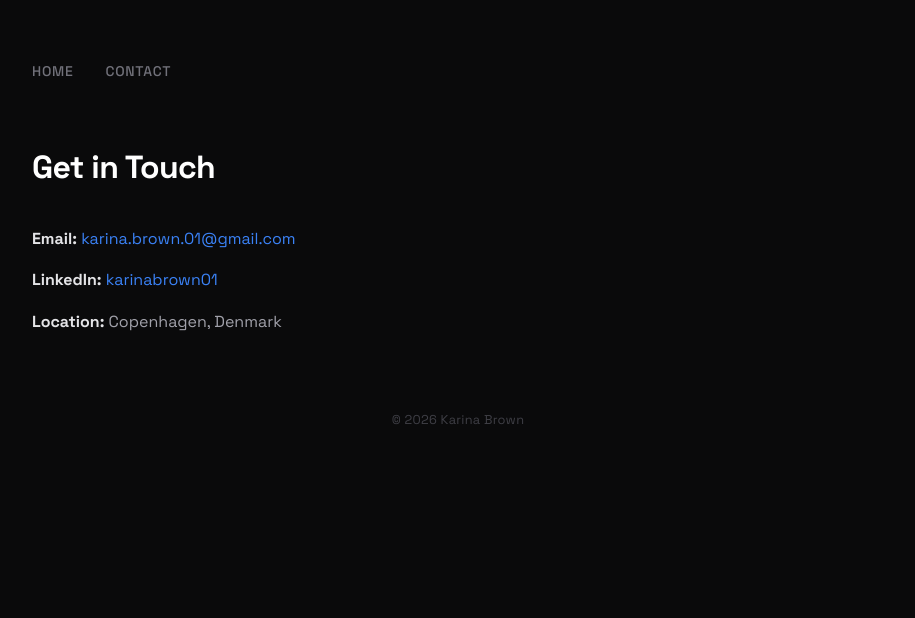
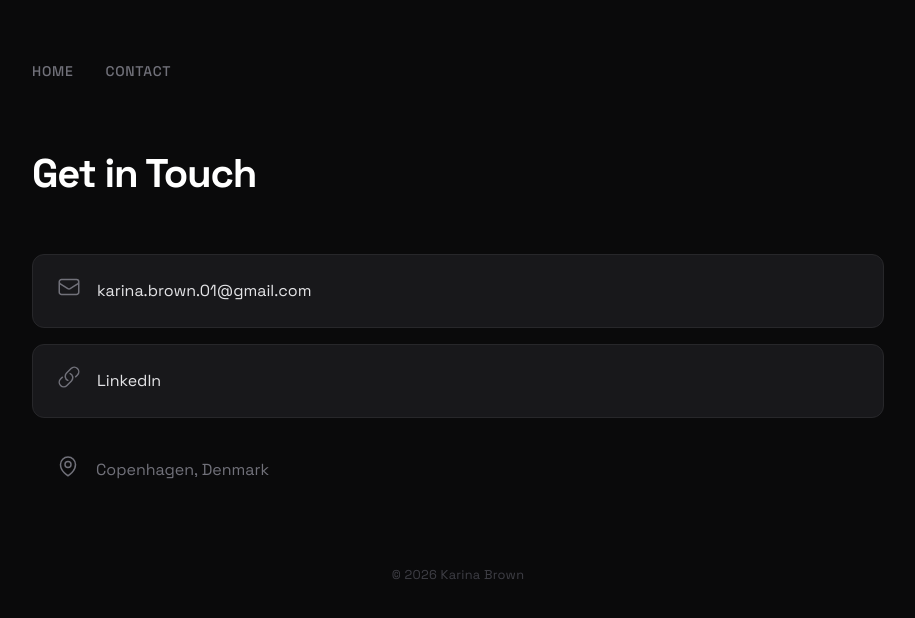
Before and after one commit to Karina01/personal-website, a Jekyll site: the page built from contact.md, in a window 1280 px wide. Shown: the top 618 px of the page, without its empty margins (182-1097 px from the left). Built offline with Jekyll 4.4.1, drawn with Linux system fonts in a browser that asks for light colours.

Commit message:
Restyle contact page for dark theme
- Card-style contact links with hover effects
- Minimalist line icons for email, LinkedIn, location
- Consistent styling with homepage

Co-Authored-By: Claude Opus 4.5 <noreply@anthropic.com>

```diff
--- a/_layouts/default.html
+++ b/_layouts/default.html
@@ -161,29 +161,63 @@
 
     /* Contact Page Styles */
     .contact-section h1 {
-      font-size: 2rem;
+      font-size: 2.5rem;
       font-weight: 700;
       color: #fff;
-      margin: 0 0 32px 0;
-      letter-spacing: -0.02em;
+      margin: 0 0 48px 0;
+      letter-spacing: -0.03em;
     }
 
-    .contact-section p {
-      margin: 0 0 16px 0;
-      color: #a1a1aa;
+    .contact-links {
+      display: flex;
+      flex-direction: column;
+      gap: 16px;
     }
 
-    .contact-section strong {
+    .contact-link {
+      display: flex;
+      align-items: center;
+      gap: 16px;
+      padding: 20px 24px;
+      background: #18181b;
+      border: 1px solid #27272a;
+      border-radius: 12px;
+      text-decoration: none;
       color: #e4e4e7;
+      transition: border-color 0.2s, background 0.2s;
     }
 
-    .contact-section a {
-      color: #3b82f6;
-      text-decoration: none;
+    .contact-link:hover {
+      border-color: #3b82f6;
+      background: #1c1c1f;
     }
 
-    .contact-section a:hover {
-      text-decoration: underline;
+    .contact-link .icon {
+      color: #71717a;
+    }
+
+    .contact-link .icon svg {
+      width: 24px;
+      height: 24px;
+      stroke-width: 1.5;
+    }
+
+    .contact-link span {
+      font-size: 1rem;
+    }
+
+    .contact-info {
+      display: flex;
+      align-items: center;
+      gap: 16px;
+      padding: 20px 24px;
+      color: #71717a;
+    }
+
+    .contact-info .icon svg {
+      width: 24px;
+      height: 24px;
+      stroke-width: 1.5;
     }
 
     /* Responsive Design */
--- a/contact.md
+++ b/contact.md
@@ -5,7 +5,34 @@ title: Contact
 
 <div class="contact-section">
   <h1>Get in Touch</h1>
-  <p><strong>Email:</strong> <a href="mailto:karina.brown.01@gmail.com">karina.brown.01@gmail.com</a></p>
-  <p><strong>LinkedIn:</strong> <a href="https://www.linkedin.com/in/karinabrown01" target="_blank">karinabrown01</a></p>
-  <p><strong>Location:</strong> Copenhagen, Denmark</p>
+
+  <div class="contact-links">
+    <a href="mailto:karina.brown.01@gmail.com" class="contact-link">
+      <span class="icon">
+        <svg xmlns="http://www.w3.org/2000/svg" fill="none" viewBox="0 0 24 24" stroke="currentColor">
+          <path stroke-linecap="round" stroke-linejoin="round" d="M21.75 6.75v10.5a2.25 2.25 0 01-2.25 2.25h-15a2.25 2.25 0 01-2.25-2.25V6.75m19.5 0A2.25 2.25 0 0019.5 4.5h-15a2.25 2.25 0 00-2.25 2.25m19.5 0v.243a2.25 2.25 0 01-1.07 1.916l-7.5 4.615a2.25 2.25 0 01-2.36 0L3.32 8.91a2.25 2.25 0 01-1.07-1.916V6.75" />
+        </svg>
+      </span>
+      <span>karina.brown.01@gmail.com</span>
+    </a>
+
+    <a href="https://www.linkedin.com/in/karinabrown01" target="_blank" class="contact-link">
+      <span class="icon">
+        <svg xmlns="http://www.w3.org/2000/svg" fill="none" viewBox="0 0 24 24" stroke="currentColor">
+          <path stroke-linecap="round" stroke-linejoin="round" d="M13.19 8.688a4.5 4.5 0 011.242 7.244l-4.5 4.5a4.5 4.5 0 01-6.364-6.364l1.757-1.757m13.35-.622l1.757-1.757a4.5 4.5 0 00-6.364-6.364l-4.5 4.5a4.5 4.5 0 001.242 7.244" />
+        </svg>
+      </span>
+      <span>LinkedIn</span>
+    </a>
+
+    <div class="contact-info">
+      <span class="icon">
+        <svg xmlns="http://www.w3.org/2000/svg" fill="none" viewBox="0 0 24 24" stroke="currentColor">
+          <path stroke-linecap="round" stroke-linejoin="round" d="M15 10.5a3 3 0 11-6 0 3 3 0 016 0z" />
+          <path stroke-linecap="round" stroke-linejoin="round" d="M19.5 10.5c0 7.142-7.5 11.25-7.5 11.25S4.5 17.642 4.5 10.5a7.5 7.5 0 1115 0z" />
+        </svg>
+      </span>
+      <span>Copenhagen, Denmark</span>
+    </div>
+  </div>
 </div>
```
